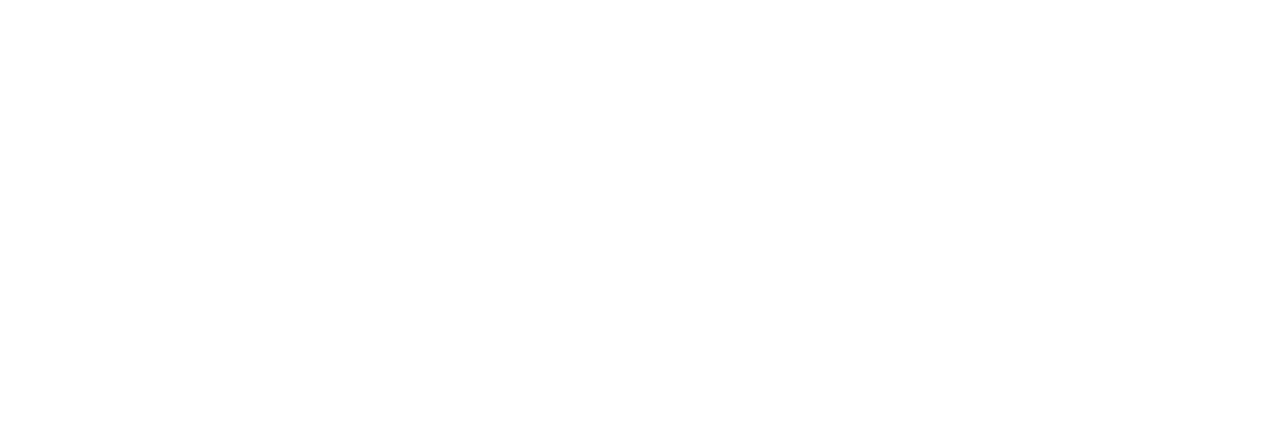
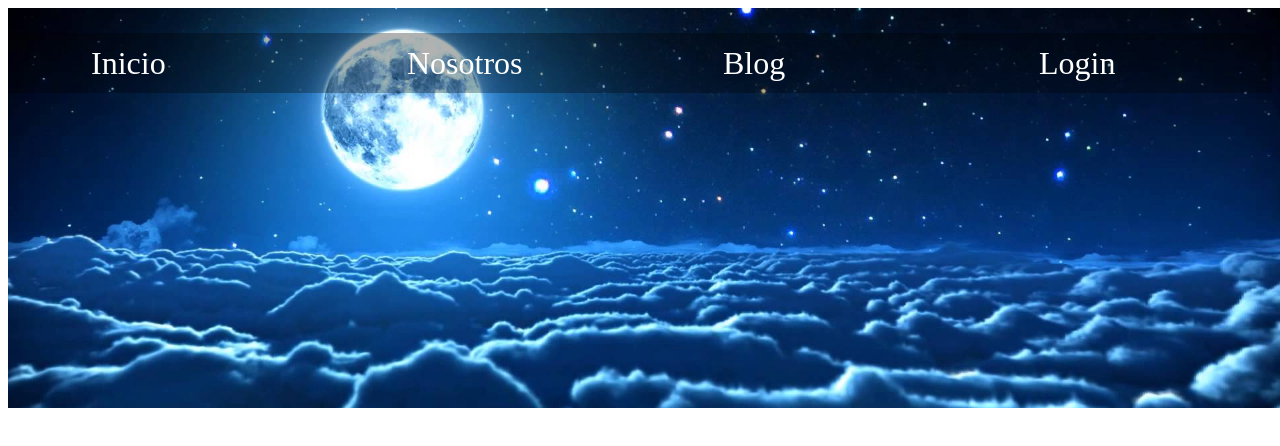
Before and after one commit to ArnyWorld/TallerGit, a plain HTML site: page index.html in a window 1280 px wide. Drawn offline with Linux system fonts and the light colour scheme.

Commit message:
Añadiendo Header y Nav

```diff
--- a/css/estilos.css
+++ b/css/estilos.css
@@ -0,0 +1,34 @@
+html {
+  box-sizing: border-box;
+}
+*, *:before, *:after {
+  box-sizing: inherit;
+}
+
+/*Header*/
+  header{
+    background-image: url(../img/header.jpg);
+    height: 50vh;
+    width: 100%;
+    background-size: cover;
+    background-repeat: no-repeat;
+    background-position: center center;
+    max-height: 50vh;
+    position: absolute;
+  }
+/*Menu*/
+.menu{
+  position: relative;
+  display: flex;
+  justify-content: space-around;
+  top: 25px;
+  background: rgba(0,0,0,.3);
+  height: 60px;
+  align-items: center;
+}
+.menu a{
+  width: 150px;
+  text-decoration: none;
+  color:white;
+  font-size:2rem;
+}
--- a/index.html
+++ b/index.html
@@ -4,8 +4,17 @@
   <meta charset="UTF-8">
   <meta name="viewport" content="width=device-width, initial-scale=1.0">
   <meta http-equiv="X-UA-Compatible" content="ie=edge">
+  <link rel="stylesheet" href="css/estilos.css">
   <title>Aprendiendo GIT</title>
 </head>
 <body>
+  <header>
+  </header>
+  <nav class="menu">
+    <a href="#">Inicio</a>
+    <a href="#">Nosotros</a>
+    <a href="#">Blog</a>
+    <a href="#">Login</a>
+  </nav>
 </body>
 </html>
```
